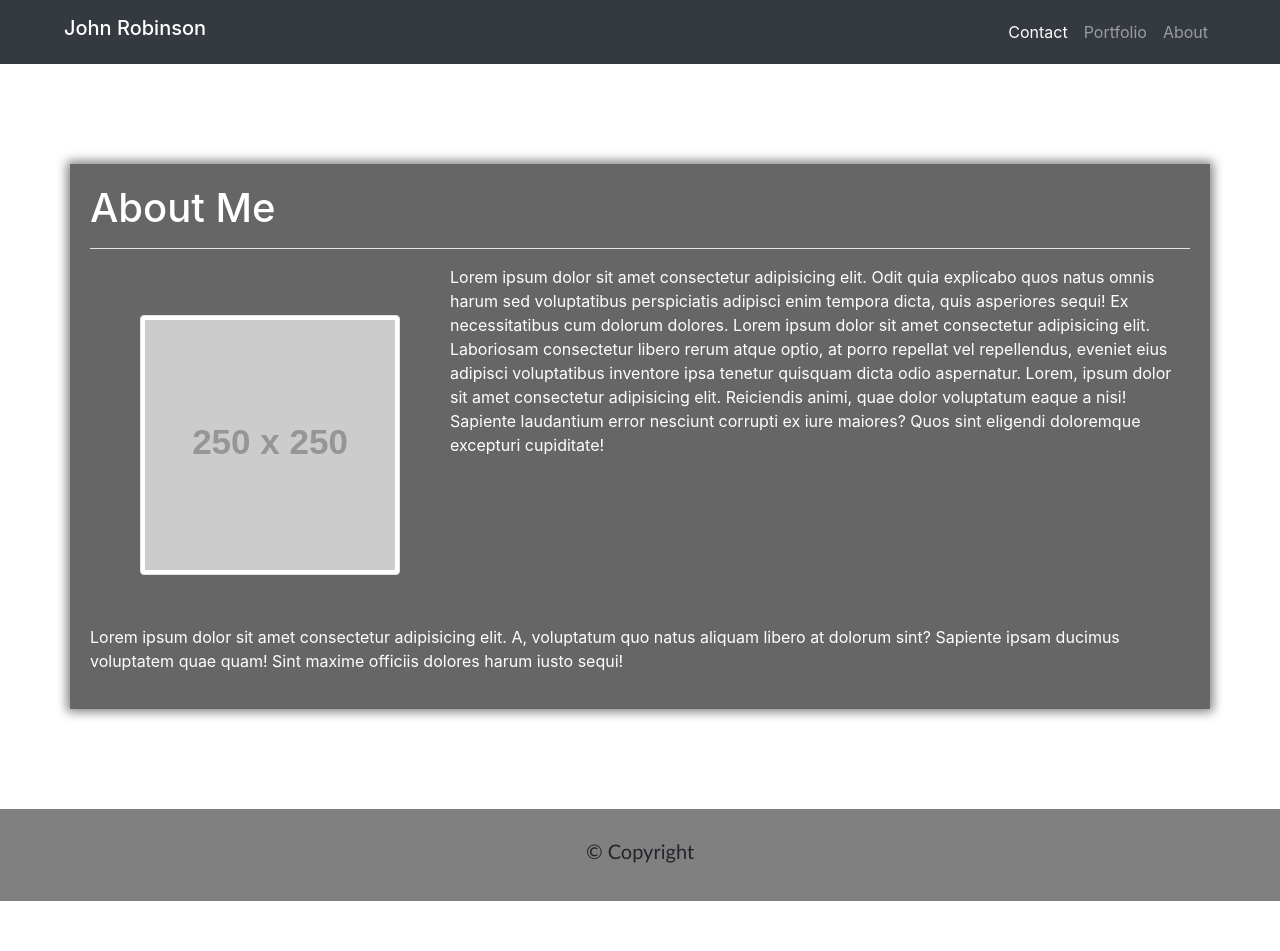
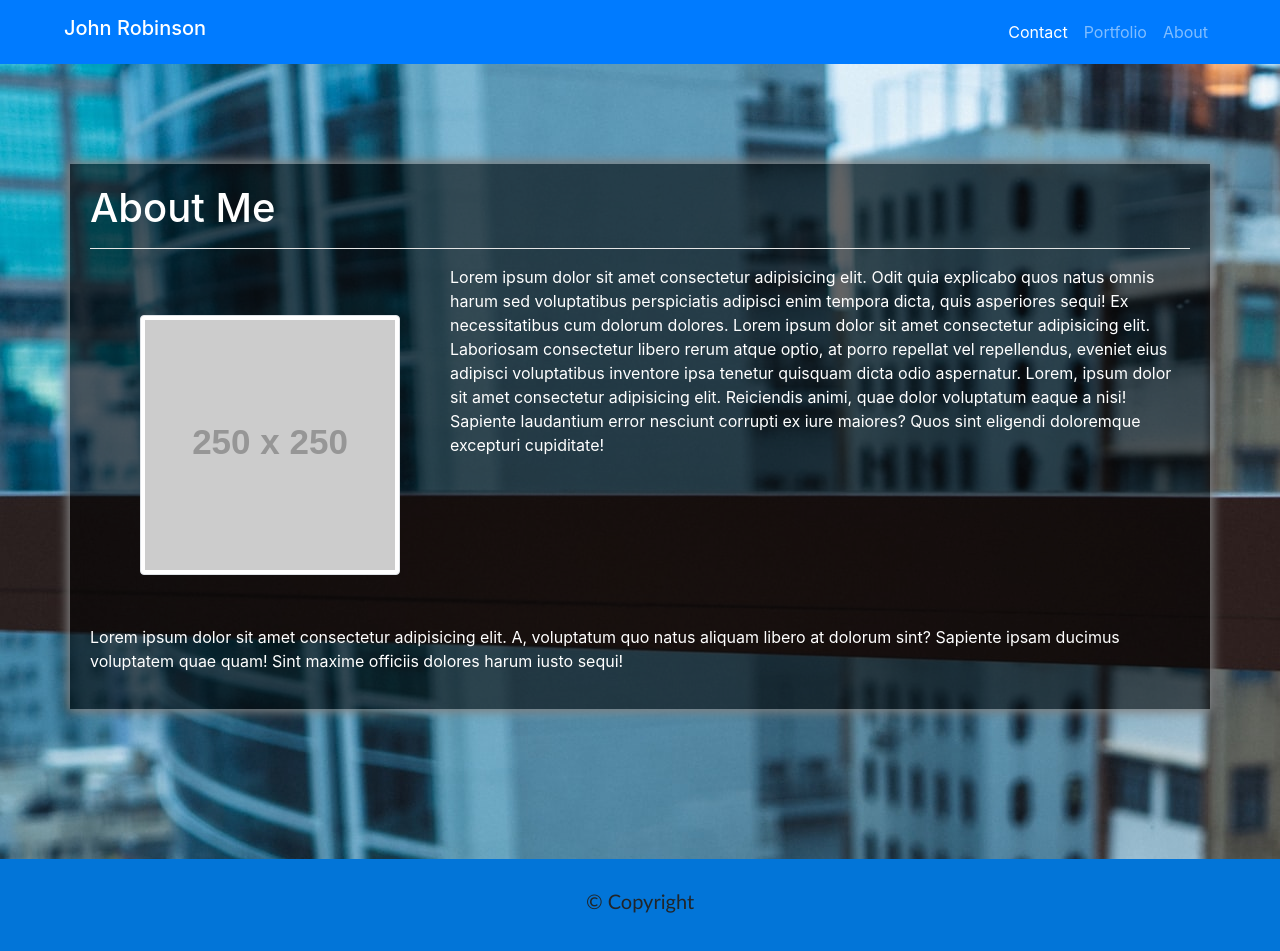
Before and after one commit to jrobi133/PortfolioJohnRobinson, a plain HTML site: page index.html in a window 1280 px wide. Before the commit the page ends 901 px from the top, so only its background shows below. Drawn offline with nearby package versions, Linux system fonts and the light colour scheme; placeholder pictures from the web are drawn by us.

Commit message:
still need to fit background img

```diff
--- a/index.html
+++ b/index.html
@@ -13,7 +13,7 @@
 </head>
 
 <body>
-    <nav class="navbar navbar-expand-lg navbar-dark bg-dark">
+    <nav class="navbar navbar-expand-lg navbar-dark bg-primary">
         <div class="d-flex flex-grow-1">
             <span class="w-100 d-lg-none d-block">
                 <!-- hidden spacer to center brand on mobile --></span>
@@ -76,8 +76,11 @@
     </div>
     <style>
         body {
-            background-image: url();
-            background-size: cover;
+            background-image: url(./images/laptop.jpg);
+            /* background-size: cover; */
+            width: 100%;
+            height: 150px;
+            object-fit: fill;
         }
 
         hr {
--- a/style.css
+++ b/style.css
@@ -4,9 +4,9 @@ img {
 }
 
 footer {
-    background-color: grey;
+    background-color: #0275d8;
     padding: 30px;
-    margin-top: 100px;
+    margin-top: 150px;
     clear: both;
     font-family: 'Trebuchet MS', 'Lucida Sans Unicode', 'Lucida Grande', 'Lucida Sans', Arial, sans-serif;
     text-align: center;
@@ -19,3 +19,20 @@ footer h2 {
 .img-thumbnail {
     float: left;
 }
+
+/* body {
+    background-image: url(./images/building2.jpg);
+    background-size: cover;
+}
+
+hr {
+    background: white;
+}
+
+.contact-form {
+    background: rgba(0, 0, 0, .6);
+    color: white;
+    margin-top: 100px;
+    padding: 20px;
+    box-shadow: 0px 0px 10px 3px gray;
+} */
```
Also changed, not shown: contact.html (+1 -1 lines), portfolio.html (+2 -2 lines), images/building2.jpg (added), images/laptop.jpg (added), images/stars.jpg (deleted), 1 other file.
